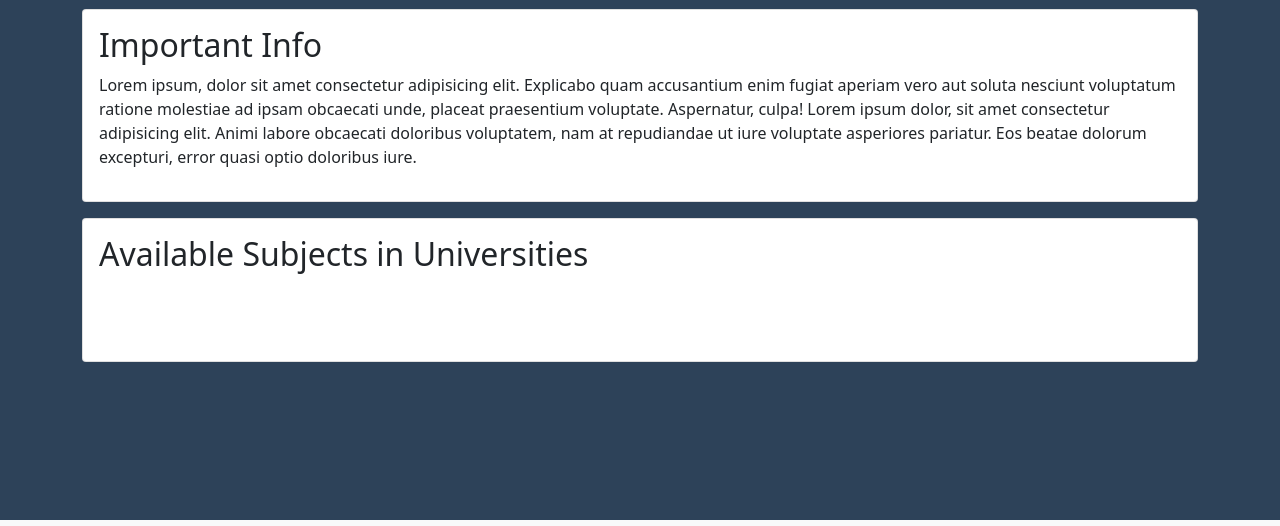
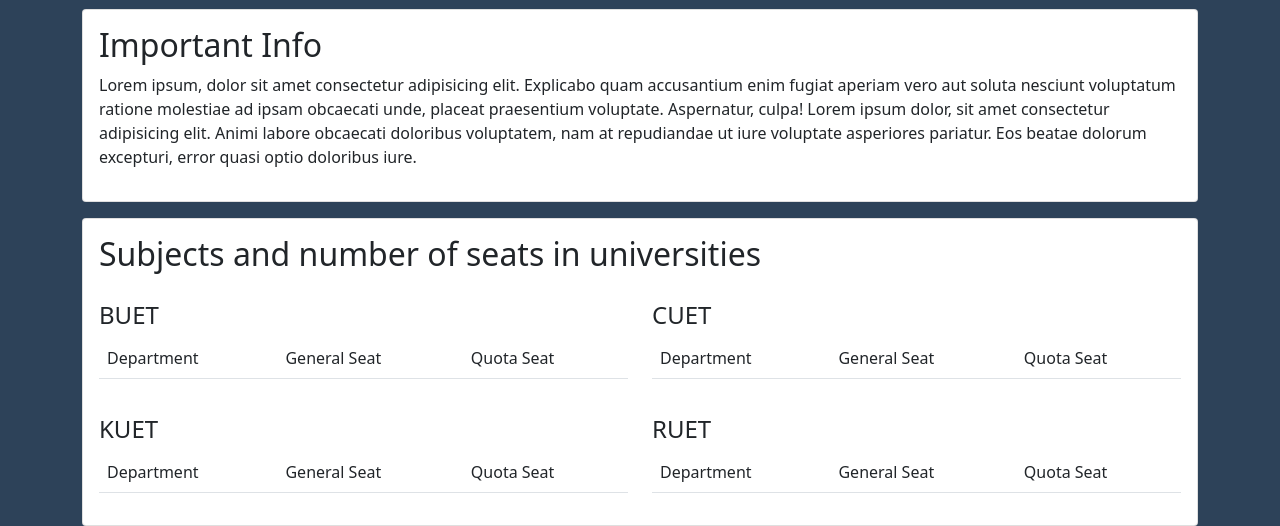
Before and after one commit to MahdeeMushfiqueKamal/Combined-Engineering-Admission-System, a Flask app: page / in a window 1280 px wide. Shown: the part 336-862 px from the top of the page. Run offline with Flask 2, Linux system fonts and the light colour scheme; data that the repository does not hold is empty.

Commit message:
project update

```diff
--- a/app.py
+++ b/app.py
@@ -85,6 +85,7 @@
             -- populate UNIVERSITY
 
             execute immediate 'INSERT INTO UNIVERSITY(UNI_ID,NAME,LOCATION) VALUES(''BUET'',''Bangladesh University of Engineering and Technology'', ''Dhaka-1000'')';
+            execute immediate 'INSERT INTO UNIVERSITY(UNI_ID,NAME,LOCATION) VALUES(''CUET'',''Chittagong University of Engineering and Technology'', ''Chittagong'')';
             execute immediate 'INSERT INTO UNIVERSITY(UNI_ID,NAME,LOCATION) VALUES(''KUET'',''Khulna University of Engineering and Technology'', ''Fulbarigate,Khulna'')';
             execute immediate 'INSERT INTO UNIVERSITY(UNI_ID,NAME,LOCATION) VALUES(''RUET'',''Rajshahi University of Engineering and Technology'', ''Kazla, Rajshahi-6204'')';
 
@@ -108,11 +109,71 @@
             execute immediate 'INSERT INTO SUBJECT(SUB_ID,NAME) VALUES(''MSE'',''Material Science and Engineering'')';
             execute immediate 'INSERT INTO SUBJECT(SUB_ID,NAME) VALUES(''ME'',''Mechanical Engineering'')';
             execute immediate 'INSERT INTO SUBJECT(SUB_ID,NAME) VALUES(''MIE'',''Mechatronics and Industrial Engineering'')';
+            execute immediate 'INSERT INTO SUBJECT(SUB_ID,NAME) VALUES(''MME'',''Materials and Metallurgical Engineering'')';
             execute immediate 'INSERT INTO SUBJECT(SUB_ID,NAME) VALUES(''MTE'',''Mechatronics Engineering'')';
+            execute immediate 'INSERT INTO SUBJECT(SUB_ID,NAME) VALUES(''NAME'',''Naval Architecture and Marine Engineering'')';
             execute immediate 'INSERT INTO SUBJECT(SUB_ID,NAME) VALUES(''TE'',''Textile Engineering'')';
             execute immediate 'INSERT INTO SUBJECT(SUB_ID,NAME) VALUES(''PME'',''Petrolium and Mining Engineering'')';
             execute immediate 'INSERT INTO SUBJECT(SUB_ID,NAME) VALUES(''URP'',''Urbal and Regional Planning'')';
             execute immediate 'INSERT INTO SUBJECT(SUB_ID,NAME) VALUES(''WRE'',''Water Resources Engineering'')';
+
+            -- populate Uni-Sub
+
+            execute immediate 'INSERT INTO UNI_SUB(UNI_ID,SUB_ID,CAPASITY,QUOTA_CAPASITY) VALUES(''BUET'',''ARCH'',55,1)';
+            execute immediate 'INSERT INTO UNI_SUB(UNI_ID,SUB_ID,CAPASITY,QUOTA_CAPASITY) VALUES(''BUET'',''BME'',30,0)';
+            execute immediate 'INSERT INTO UNI_SUB(UNI_ID,SUB_ID,CAPASITY,QUOTA_CAPASITY) VALUES(''BUET'',''CE'',195,1)';
+            execute immediate 'INSERT INTO UNI_SUB(UNI_ID,SUB_ID,CAPASITY,QUOTA_CAPASITY) VALUES(''BUET'',''CHE'',60,1)';
+            execute immediate 'INSERT INTO UNI_SUB(UNI_ID,SUB_ID,CAPASITY,QUOTA_CAPASITY) VALUES(''BUET'',''CSE'',120,1)';
+            execute immediate 'INSERT INTO UNI_SUB(UNI_ID,SUB_ID,CAPASITY,QUOTA_CAPASITY) VALUES(''BUET'',''EEE'',195,0)';
+            execute immediate 'INSERT INTO UNI_SUB(UNI_ID,SUB_ID,CAPASITY,QUOTA_CAPASITY) VALUES(''BUET'',''IPE'',30,0)';
+            execute immediate 'INSERT INTO UNI_SUB(UNI_ID,SUB_ID,CAPASITY,QUOTA_CAPASITY) VALUES(''BUET'',''NAME'',55,0)';
+            execute immediate 'INSERT INTO UNI_SUB(UNI_ID,SUB_ID,CAPASITY,QUOTA_CAPASITY) VALUES(''BUET'',''ME'',180,1)';
+            execute immediate 'INSERT INTO UNI_SUB(UNI_ID,SUB_ID,CAPASITY,QUOTA_CAPASITY) VALUES(''BUET'',''MME'',50,0)';
+            execute immediate 'INSERT INTO UNI_SUB(UNI_ID,SUB_ID,CAPASITY,QUOTA_CAPASITY) VALUES(''BUET'',''URP'',30,1)';
+            execute immediate 'INSERT INTO UNI_SUB(UNI_ID,SUB_ID,CAPASITY,QUOTA_CAPASITY) VALUES(''BUET'',''WRE'',30,0)';
+            execute immediate 'INSERT INTO UNI_SUB(UNI_ID,SUB_ID,CAPASITY,QUOTA_CAPASITY) VALUES(''CUET'',''ARCH'',30,1)';
+            execute immediate 'INSERT INTO UNI_SUB(UNI_ID,SUB_ID,CAPASITY,QUOTA_CAPASITY) VALUES(''CUET'',''BME'',30,0)';
+            execute immediate 'INSERT INTO UNI_SUB(UNI_ID,SUB_ID,CAPASITY,QUOTA_CAPASITY) VALUES(''CUET'',''CE'',130,1)';
+            execute immediate 'INSERT INTO UNI_SUB(UNI_ID,SUB_ID,CAPASITY,QUOTA_CAPASITY) VALUES(''CUET'',''CSE'',130,1)';
+            execute immediate 'INSERT INTO UNI_SUB(UNI_ID,SUB_ID,CAPASITY,QUOTA_CAPASITY) VALUES(''CUET'',''EEE'',180,1)';
+            execute immediate 'INSERT INTO UNI_SUB(UNI_ID,SUB_ID,CAPASITY,QUOTA_CAPASITY) VALUES(''CUET'',''ETE'',60,0)';
+            execute immediate 'INSERT INTO UNI_SUB(UNI_ID,SUB_ID,CAPASITY,QUOTA_CAPASITY) VALUES(''CUET'',''MSE'',30,1)';
+            execute immediate 'INSERT INTO UNI_SUB(UNI_ID,SUB_ID,CAPASITY,QUOTA_CAPASITY) VALUES(''CUET'',''ME'',180,1)';
+            execute immediate 'INSERT INTO UNI_SUB(UNI_ID,SUB_ID,CAPASITY,QUOTA_CAPASITY) VALUES(''CUET'',''MIE'',30,0)';
+            execute immediate 'INSERT INTO UNI_SUB(UNI_ID,SUB_ID,CAPASITY,QUOTA_CAPASITY) VALUES(''CUET'',''PME'',30,0)';
+            execute immediate 'INSERT INTO UNI_SUB(UNI_ID,SUB_ID,CAPASITY,QUOTA_CAPASITY) VALUES(''CUET'',''URP'',30,0)';
+            execute immediate 'INSERT INTO UNI_SUB(UNI_ID,SUB_ID,CAPASITY,QUOTA_CAPASITY) VALUES(''CUET'',''WRE'',30,0)';
+            execute immediate 'INSERT INTO UNI_SUB(UNI_ID,SUB_ID,CAPASITY,QUOTA_CAPASITY) VALUES(''KUET'',''ARCH'',40,1)';
+            execute immediate 'INSERT INTO UNI_SUB(UNI_ID,SUB_ID,CAPASITY,QUOTA_CAPASITY) VALUES(''KUET'',''BECM'',60,1)';
+            execute immediate 'INSERT INTO UNI_SUB(UNI_ID,SUB_ID,CAPASITY,QUOTA_CAPASITY) VALUES(''KUET'',''BME'',30,0)';
+            execute immediate 'INSERT INTO UNI_SUB(UNI_ID,SUB_ID,CAPASITY,QUOTA_CAPASITY) VALUES(''KUET'',''CHE'',30,0)';
+            execute immediate 'INSERT INTO UNI_SUB(UNI_ID,SUB_ID,CAPASITY,QUOTA_CAPASITY) VALUES(''KUET'',''CE'',120,1)';
+            execute immediate 'INSERT INTO UNI_SUB(UNI_ID,SUB_ID,CAPASITY,QUOTA_CAPASITY) VALUES(''KUET'',''CSE'',120,1)';
+            execute immediate 'INSERT INTO UNI_SUB(UNI_ID,SUB_ID,CAPASITY,QUOTA_CAPASITY) VALUES(''KUET'',''EEE'',120,1)';
+            execute immediate 'INSERT INTO UNI_SUB(UNI_ID,SUB_ID,CAPASITY,QUOTA_CAPASITY) VALUES(''KUET'',''ECE'',60,0)';
+            execute immediate 'INSERT INTO UNI_SUB(UNI_ID,SUB_ID,CAPASITY,QUOTA_CAPASITY) VALUES(''KUET'',''ESE'',30,1)';
+            execute immediate 'INSERT INTO UNI_SUB(UNI_ID,SUB_ID,CAPASITY,QUOTA_CAPASITY) VALUES(''KUET'',''IEM'',60,0)';
+            execute immediate 'INSERT INTO UNI_SUB(UNI_ID,SUB_ID,CAPASITY,QUOTA_CAPASITY) VALUES(''KUET'',''LE'',60,0)';
+            execute immediate 'INSERT INTO UNI_SUB(UNI_ID,SUB_ID,CAPASITY,QUOTA_CAPASITY) VALUES(''KUET'',''MSE'',60,0)';
+            execute immediate 'INSERT INTO UNI_SUB(UNI_ID,SUB_ID,CAPASITY,QUOTA_CAPASITY) VALUES(''KUET'',''ME'',120,1)';
+            execute immediate 'INSERT INTO UNI_SUB(UNI_ID,SUB_ID,CAPASITY,QUOTA_CAPASITY) VALUES(''KUET'',''MTE'',30,0)';
+            execute immediate 'INSERT INTO UNI_SUB(UNI_ID,SUB_ID,CAPASITY,QUOTA_CAPASITY) VALUES(''KUET'',''TE'',60,0)';
+            execute immediate 'INSERT INTO UNI_SUB(UNI_ID,SUB_ID,CAPASITY,QUOTA_CAPASITY) VALUES(''KUET'',''URP'',60,1)';
+            execute immediate 'INSERT INTO UNI_SUB(UNI_ID,SUB_ID,CAPASITY,QUOTA_CAPASITY) VALUES(''RUET'',''ARCH'',30,1)';
+            execute immediate 'INSERT INTO UNI_SUB(UNI_ID,SUB_ID,CAPASITY,QUOTA_CAPASITY) VALUES(''RUET'',''BECM'',30,0)';
+            execute immediate 'INSERT INTO UNI_SUB(UNI_ID,SUB_ID,CAPASITY,QUOTA_CAPASITY) VALUES(''RUET'',''CFPE'',30,0)';
+            execute immediate 'INSERT INTO UNI_SUB(UNI_ID,SUB_ID,CAPASITY,QUOTA_CAPASITY) VALUES(''RUET'',''CE'',180,1)';
+            execute immediate 'INSERT INTO UNI_SUB(UNI_ID,SUB_ID,CAPASITY,QUOTA_CAPASITY) VALUES(''RUET'',''CSE'',180,0)';
+            execute immediate 'INSERT INTO UNI_SUB(UNI_ID,SUB_ID,CAPASITY,QUOTA_CAPASITY) VALUES(''RUET'',''EEE'',180,1)';
+            execute immediate 'INSERT INTO UNI_SUB(UNI_ID,SUB_ID,CAPASITY,QUOTA_CAPASITY) VALUES(''RUET'',''ECE'',60,0)';
+            execute immediate 'INSERT INTO UNI_SUB(UNI_ID,SUB_ID,CAPASITY,QUOTA_CAPASITY) VALUES(''RUET'',''ETE'',60,0)';
+            execute immediate 'INSERT INTO UNI_SUB(UNI_ID,SUB_ID,CAPASITY,QUOTA_CAPASITY) VALUES(''RUET'',''GCE'',60,0)';
+            execute immediate 'INSERT INTO UNI_SUB(UNI_ID,SUB_ID,CAPASITY,QUOTA_CAPASITY) VALUES(''RUET'',''IPE'',60,1)';
+            execute immediate 'INSERT INTO UNI_SUB(UNI_ID,SUB_ID,CAPASITY,QUOTA_CAPASITY) VALUES(''RUET'',''ME'',180,1)';
+            execute immediate 'INSERT INTO UNI_SUB(UNI_ID,SUB_ID,CAPASITY,QUOTA_CAPASITY) VALUES(''RUET'',''MSE'',60,0)';
+            execute immediate 'INSERT INTO UNI_SUB(UNI_ID,SUB_ID,CAPASITY,QUOTA_CAPASITY) VALUES(''RUET'',''MTE'',60,1)';
+            execute immediate 'INSERT INTO UNI_SUB(UNI_ID,SUB_ID,CAPASITY,QUOTA_CAPASITY) VALUES(''RUET'',''URP'',60,1)';
+
             commit;
         end;""")
 
@@ -139,9 +200,27 @@
 def index():
     connection = pool.acquire()
     cursor = connection.cursor()
-    cursor.execute("SELECT * FROM SUBJECT")
-    query_result = cursor.fetchall()
-    return render_template('index.html',context=query_result)
+    cursor.execute('''SELECT S.NAME, US.CAPASITY, US.QUOTA_CAPASITY FROM UNI_SUB US
+    JOIN SUBJECT S ON US.SUB_ID = S.SUB_ID WHERE US.UNI_ID = 'BUET'
+    ''')
+    BUET_SEATS = cursor.fetchall()
+
+    cursor.execute('''SELECT S.NAME, US.CAPASITY, US.QUOTA_CAPASITY FROM UNI_SUB US
+    JOIN SUBJECT S ON US.SUB_ID = S.SUB_ID WHERE US.UNI_ID = 'CUET'
+    ''')
+    CUET_SEATS = cursor.fetchall()
+
+    cursor.execute('''SELECT S.NAME, US.CAPASITY, US.QUOTA_CAPASITY FROM UNI_SUB US
+    JOIN SUBJECT S ON US.SUB_ID = S.SUB_ID WHERE US.UNI_ID = 'KUET'
+    ''')
+    KUET_SEATS = cursor.fetchall()
+
+    cursor.execute('''SELECT S.NAME, US.CAPASITY, US.QUOTA_CAPASITY FROM UNI_SUB US
+    JOIN SUBJECT S ON US.SUB_ID = S.SUB_ID WHERE US.UNI_ID = 'RUET'
+    ''')
+    RUET_SEATS = cursor.fetchall()
+
+    return render_template('index.html',BUET_SEATS=BUET_SEATS, CUET_SEATS = CUET_SEATS, KUET_SEATS= KUET_SEATS, RUET_SEATS = RUET_SEATS)
 
 
 ################################################################################
--- a/templates/index.html
+++ b/templates/index.html
@@ -36,23 +36,79 @@
 <div class="card">
 
     <div class="card-body" >
-        <h2> Available Subjects in Universities  </h2>
-        <div class="card-body" style="margin-left:30px;">
-            <table class="table table-striped" >
+        <h2> Subjects and number of seats in universities </h2>
+        <div class="row">
+            <div class="col-md-6" style="margin-top: 20px;">
+                <h4> BUET  </h4>
+                <table class="table table-striped">
+                    <thead>
+                        <tr>
+                            <td>Department</td> <td> General Seat </td> <td>Quota Seat </td>
+                        </tr>
+                    </thead>
+                    {% for row in BUET_SEATS %}
+                    <tr>
+                        <td>{{row[0]}} </td>  <td>{{row[1]}}  </td> <td>{{row[2]}}  </td>
+                    </tr>
 
-                {% for row in context %}
-                <tr>
-                    <td>{{row[0]}} </td>  <td>{{row[1]}}  </td>
-                </tr>
+                    {% endfor %}
 
-                {% endfor %}
+                </table>
+            </div>
+            <div class="col-md-6" style="margin-top: 20px;">
+                <h4>  CUET  </h4>
+                <table class="table table-striped">
+                    <thead>
+                        <tr>
+                            <td>Department</td> <td> General Seat </td> <td>Quota Seat </td>
+                        </tr>
+                    </thead>
+                    {% for row in CUET_SEATS %}
+                    <tr>
+                        <td>{{row[0]}} </td>  <td>{{row[1]}}  </td> <td>{{row[2]}}  </td>
+                    </tr>
 
-            </table>
+                    {% endfor %}
+
+                </table>
+            </div>
+
+            <div class="col-md-6" style="margin-top: 20px;">
+                <h4>  KUET  </h4>
+                <table class="table table-striped">
+                    <thead>
+                        <tr>
+                            <td>Department</td> <td> General Seat </td> <td>Quota Seat </td>
+                        </tr>
+                    </thead>
+                    {% for row in KUET_SEATS %}
+                    <tr>
+                        <td>{{row[0]}} </td>  <td>{{row[1]}}  </td> <td>{{row[2]}}  </td>
+                    </tr>
+
+                    {% endfor %}
+
+                </table>
+            </div>
+
+            <div class="col-md-6" style="margin-top: 20px;">
+                <h4>  RUET  </h4>
+                <table class="table table-striped">
+                    <thead>
+                        <tr>
+                            <td>Department</td> <td> General Seat </td> <td>Quota Seat </td>
+                        </tr>
+                    </thead>
+                    {% for row in RUET_SEATS %}
+                    <tr>
+                        <td>{{row[0]}} </td>  <td>{{row[1]}}  </td> <td>{{row[2]}}  </td>
+                    </tr>
+
+                    {% endfor %}
+
+                </table>
+            </div>
         </div>
-        <p>
-
-
-        </p>
     </div>
 </div>
 {% endblock %}
```
Also changed, not shown: PopulateTable.sql (added, +54 -0 lines), README.md.
